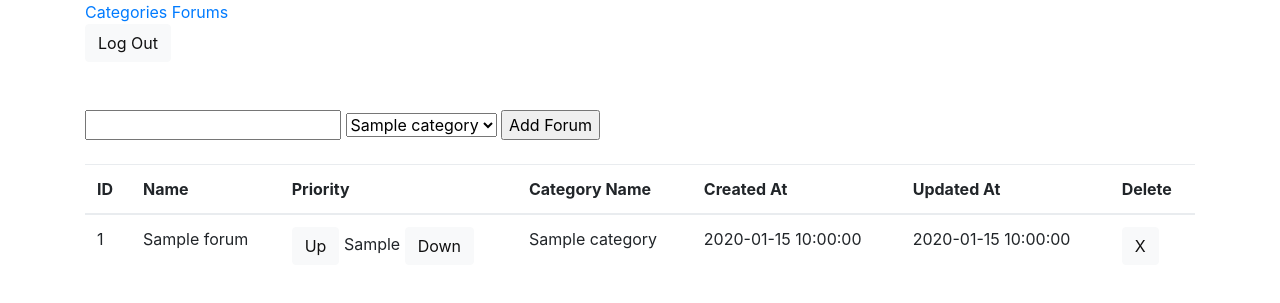
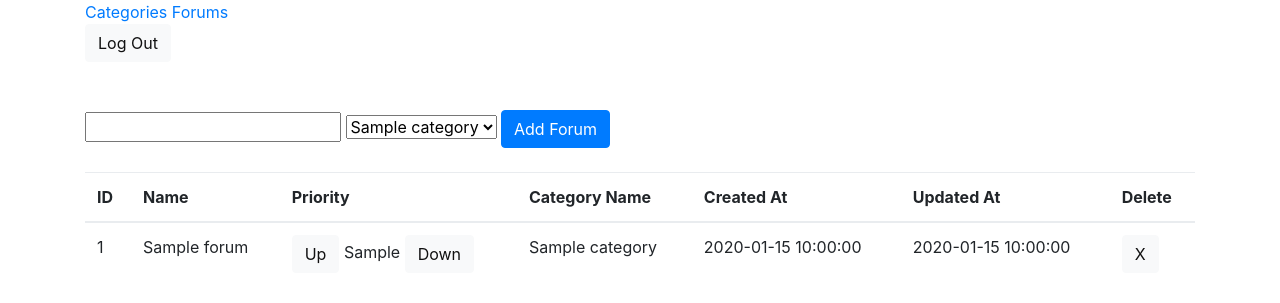
Before and after one commit to Somentus/Forum, a PHP site: page /admin/forums.php in a window 1280 px wide. Shown: the top 303 px of the page. Run offline with PHP 8.4, Linux system fonts and the light colour scheme; the visitor is signed in with stand-in values (Sample User, id 1); tables that the repository leaves empty or names only in its code hold one stand-in row (values such as "Sample post").

Commit message:
Tidy up admin add category and forum forms

```diff
--- a/includes/admin.php
+++ b/includes/admin.php
@@ -26,7 +26,7 @@ function adminCategories() {
 		<div class='container'>
 			<form action='categories.php' method='POST'>
 				<input type='text' name='name' required/>
-				<input id='add' type='submit' name='add' value='Add Category' />
+				<input id='add' type='submit' name='add' value='Add Category' class='btn btn-primary'/>
 			</form>
 
 			<br/>
@@ -166,7 +166,7 @@ function adminForums() {
 
 	echo "
              	</select>
-				<input id='add' type='submit' name='add' value='Add Forum' />
+				<input id='add' type='submit' name='add' value='Add Forum' class='btn btn-primary'/>
 			</form>
 
 			<br/>
--- a/random/random.txt
+++ b/random/random.txt
@@ -3,8 +3,9 @@ https://try.discourse.org/
 https://blog.codinghorror.com/the-god-login/
 https://blog.codinghorror.com/
 https://blog.codinghorror.com/trees-treeviews-and-ui/
-http://flarum.org/
+https://discuss.flarum.org/
 http://www.conquerclub.com/forum/index.php
 https://stackoverflow.com/questions/1545357/how-to-check-if-a-user-is-logged-in-in-php
 https://secure.php.net/manual/en/function.password-verify.php
 https://secure.php.net/manual/en/faq.passwords.php
+http://shoelace.io/
--- a/random/todo.txt
+++ b/random/todo.txt
@@ -1 +1,5 @@
 - Do login with email rather than username
+- Make LOGIN and REGISTER buttons actually toggle, rather than only open the portal. If login is open and login is clicked, login should close
+
+IDEA:
+- In user settings, toggle between "Last post in forum" and "Last unread post in forum" or maybe even "Last unread post in tracked topics" (maybe even toggle per category and/or per forum)
```
